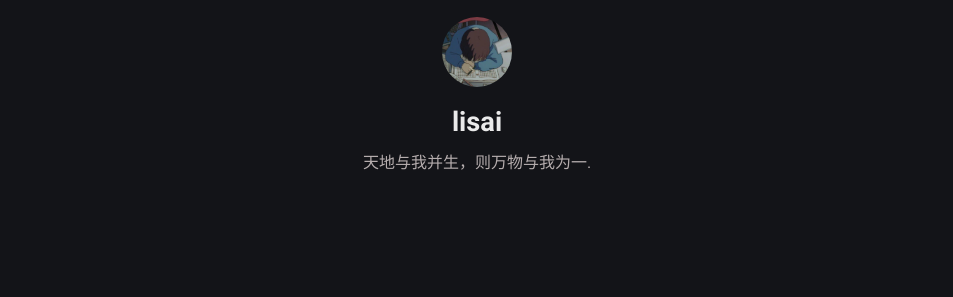
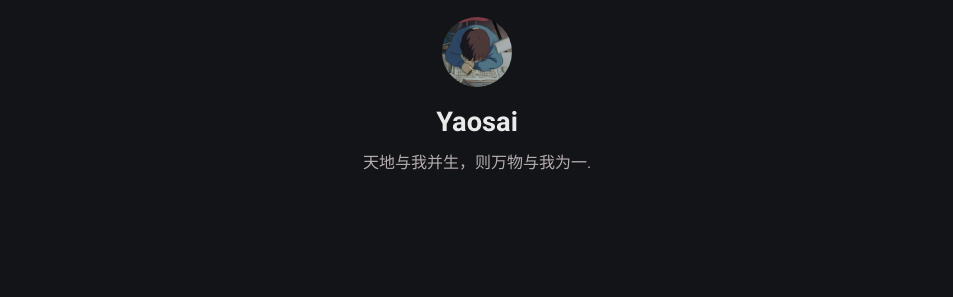
Before and after one commit to hello-lisai/hello-lisai-blog, a Jekyll site: the page built from index.md, in a window 1280 px wide. Shown: the part 151-448 px from the top of the page, without its empty margins (163-1116 px from the left). Built offline with Jekyll 4.4.1, drawn with Linux system fonts in a browser that asks for light colours.

Commit message:
Update _config.yml

```diff
--- a/_config.yml
+++ b/_config.yml
@@ -11,14 +11,14 @@ mode: dark # default theme "dark" | "light"
 
 # Profile settings
 author:
-  name: lisai # author name
+  name: Yaosai # author name
   bio: >- # tell to the world
     天地与我并生，则万物与我为一.
   username: username # general username
   github: github_username # github username
   twitter: twitter_username # twitter username
   facebook: facebook_username # facebook username
-  email: 2284903076@qq.com # email adress
+  email: gd972446@gmail.com # email adress
   avatar: /assets/img/avatar.jpg # change with your own avatar
 
 # URL settings
```
